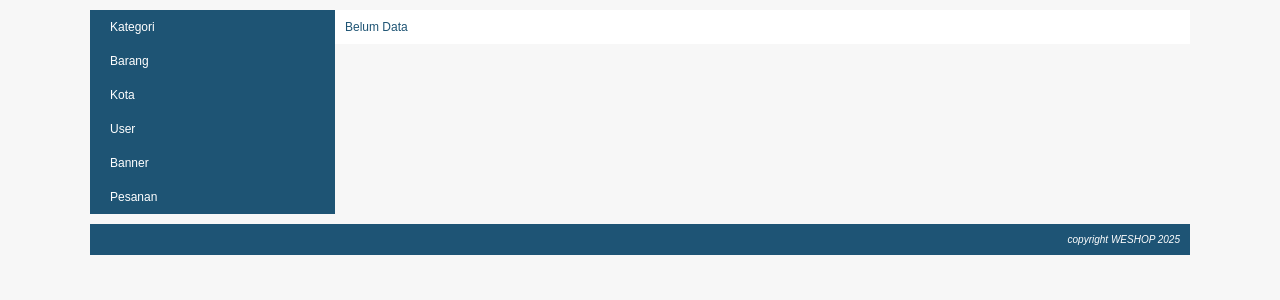
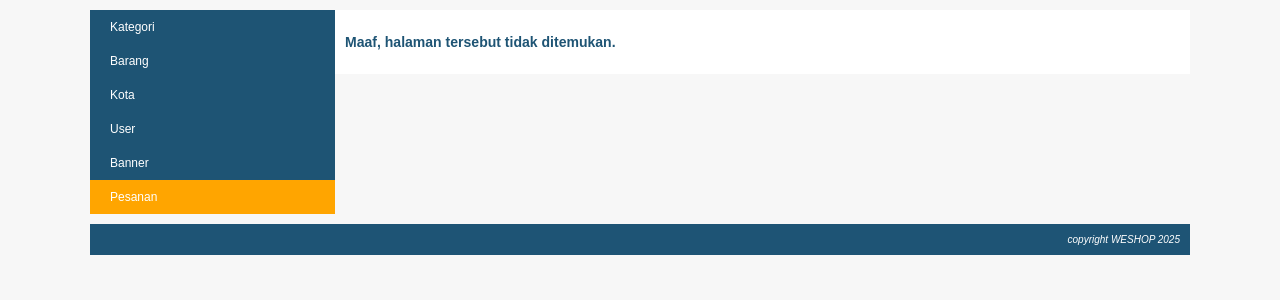
Before and after one commit to johansyahdiaz/online-shop-php, a PHP site: page /online-shop/index.php?page=my_profile&module=pesanan&action=list in a window 1280 px wide. Shown: the part 110-410 px from the top of the page. Run offline with PHP 8.4, Linux system fonts and the light colour scheme; the visitor is signed in with stand-in values (Sample User, id 1); some libraries are stand-ins or nearby versions.

Commit message:
feat: my profile complete

```diff
--- a/css/style.css
+++ b/css/style.css
@@ -137,7 +137,8 @@ body {
   padding: 10px 20px;
 }
 
-#menu-profile ul li a:hover {
+#menu-profile ul li a:hover,
+#menu-profile ul li a.active {
   background: orange;
 }
 
--- a/function/helper.php
+++ b/function/helper.php
@@ -4,4 +4,5 @@ define("BASE_URL", "http://localhost/online-shop/online-shop-php/");
 function direct($url)
 {
     echo "<script> window.location = '$url'; </script>";
+    exit;
 }
--- a/index.php
+++ b/index.php
@@ -15,10 +15,11 @@ $level = isset($_SESSION['level']) ? $_SESSION['level'] : false;
 <html lang="en">
 
 <head>
+    <link href="<?php echo BASE_URL . "css/style.css"; ?>" type="text/css" rel="stylesheet" />
     <meta charset="UTF-8">
     <meta name="viewport" content="width=device-width, initial-scale=1.0">
     <title>WESHOP|Barang Elektronik</title>
-    <link href="<?php echo BASE_URL . "css/style.css"; ?>" type="text/css" rel="stylesheet" />
+
 </head>
 
 <body>
--- /dev/null
+++ b/module/kategori/list.php
@@ -0,0 +1,3 @@
+<div id="frame-tambah">
+    <a href=""></a>
+</div>
--- a/my_profile.php
+++ b/my_profile.php
@@ -1,27 +1,52 @@
+<?php
+
+if ($user_id) {
+    $module = isset($_GET['module']) ? $_GET['module'] : false;
+    $action = isset($_GET['action']) ? $_GET['action'] : false;
+    $mode   = isset($_GET['mode']) ? $_GET['mode']   : false;
+} else {
+    direct(BASE_URL . "index.php?page=login");
+}
+?>
+
 <div id="bg-page-profile">
     <div id="menu-profile">
         <ul>
             <li>
-                <a href="<?php echo BASE_URL . "index.php?page=my_profile&module=kategori&action=list"; ?>">Kategori</a>
+                <a <?php if ($module == "kategori") echo "class='active'"; ?>
+                    href="<?php echo BASE_URL . "index.php?page=my_profile&module=kategori&action=list"; ?>">Kategori</a>
             </li>
             <li>
-                <a href="<?php echo BASE_URL . "index.php?page=my_profile&module=barang&action=list"; ?>">Barang</a>
+                <a <?php if ($module == "barang") echo "class='active'"; ?>
+                    href="<?php echo BASE_URL . "index.php?page=my_profile&module=barang&action=list"; ?>">Barang</a>
             </li>
             <li>
-                <a href="<?php echo BASE_URL . "index.php?page=my_profile&module=kota&action=list"; ?>">Kota</a>
+                <a <?php if ($module == "kota") echo "class='active'"; ?>
+                    href="<?php echo BASE_URL . "index.php?page=my_profile&module=kota&action=list"; ?>">Kota</a>
             </li>
             <li>
-                <a href="<?php echo BASE_URL . "index.php?page=my_profile&module=user&action=list"; ?>">User</a>
+                <a <?php if ($module == "user") echo "class='active'"; ?>
+                    href="<?php echo BASE_URL . "index.php?page=my_profile&module=user&action=list"; ?>">User</a>
             </li>
             <li>
-                <a href="<?php echo BASE_URL . "index.php?page=my_profile&module=banner&action=list"; ?>">Banner</a>
+                <a <?php if ($module == "banner") echo "class='active'"; ?>
+                    href="<?php echo BASE_URL . "index.php?page=my_profile&module=banner&action=list"; ?>">Banner</a>
             </li>
             <li>
-                <a href="<?php echo BASE_URL . "index.php?page=my_profile&module=pesanan&action=list"; ?>">Pesanan</a>
+                <a <?php if ($module == "pesanan") echo "class='active'"; ?>
+                    href="<?php echo BASE_URL . "index.php?page=my_profile&module=pesanan&action=list"; ?>">Pesanan</a>
             </li>
         </ul>
     </div>
+
     <div id="profile-content">
-        Belum Data
+        <?php
+        $file = "module/$module/$action.php";
+        if (file_exists($file)) {
+            include_once($file);
+        } else {
+            echo "<h3>Maaf, halaman tersebut tidak ditemukan.</h3>";
+        }
+        ?>
     </div>
 </div>
```
